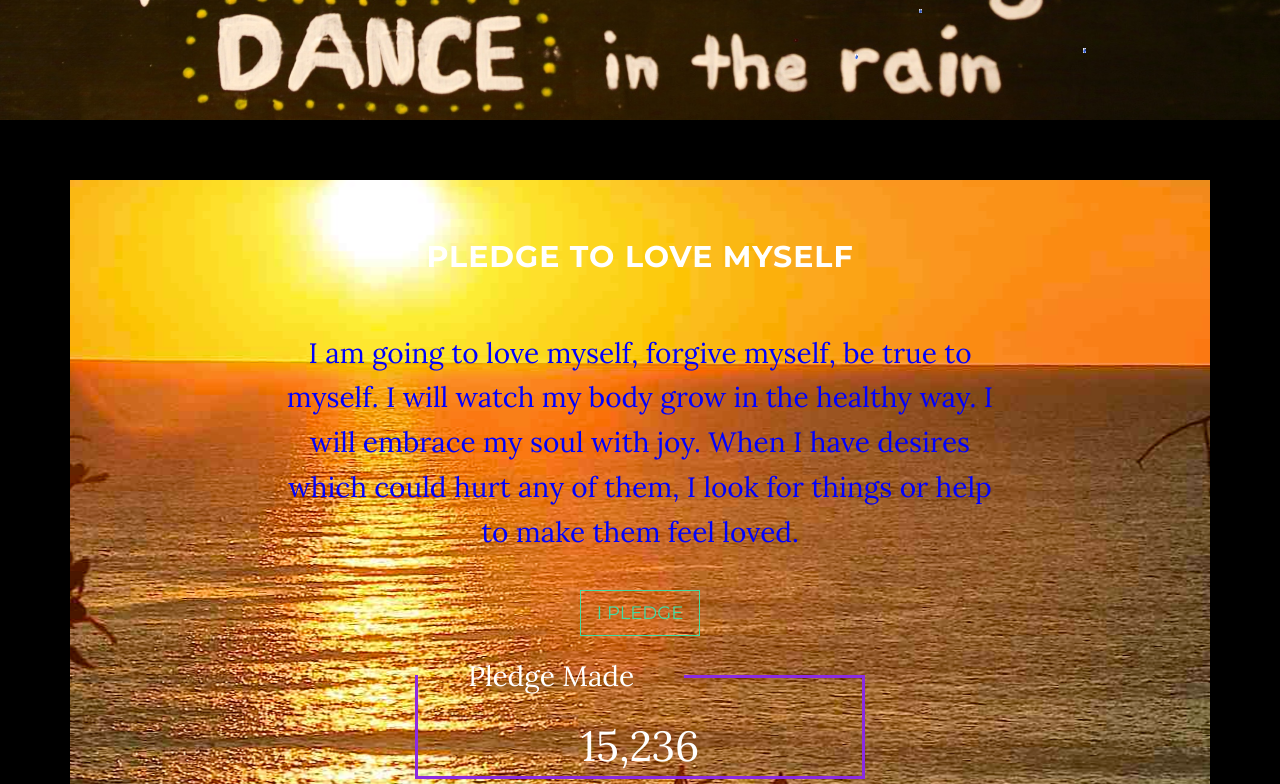
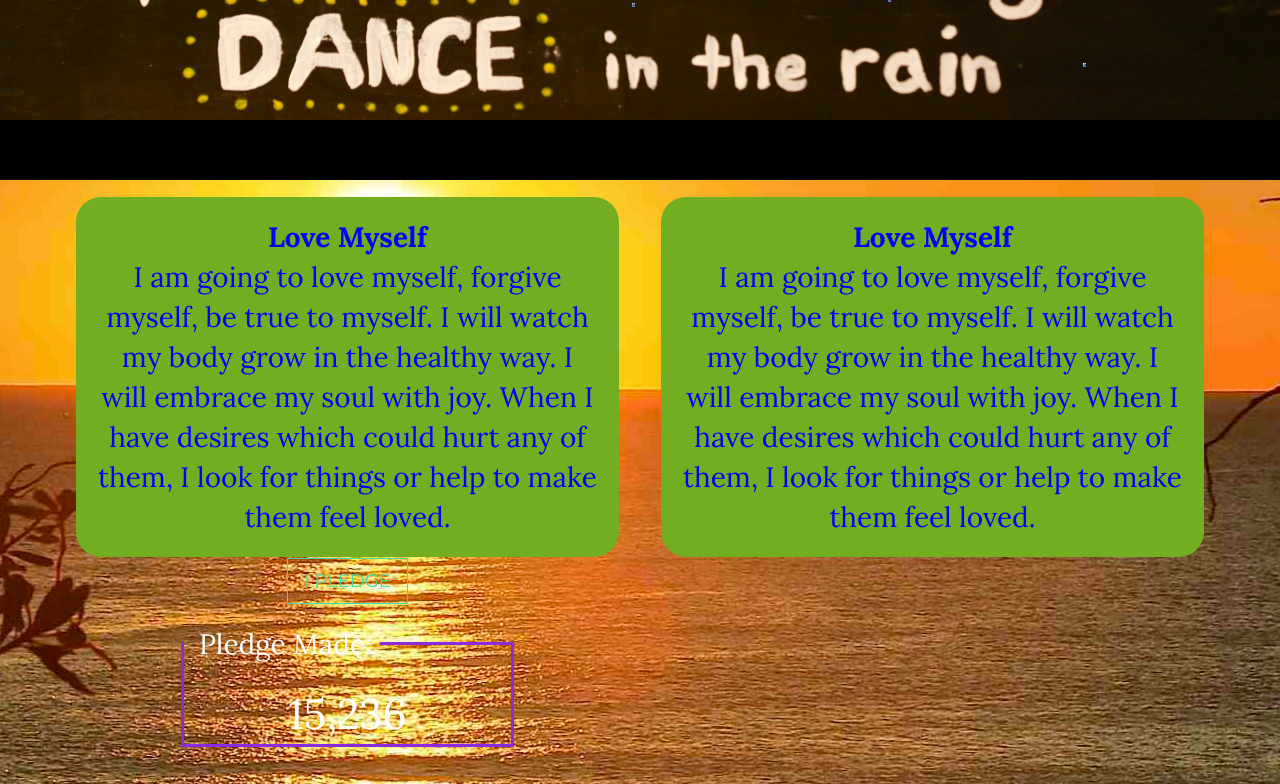
Before and after one commit to ding666/danceInTheRain, a plain HTML site: page index.html in a window 1280 px wide. Shown: the part 680-1464 px from the top of the page. Drawn offline with nearby package versions, Linux system fonts and the light colour scheme; no server answers; animation ran at ten frames a second.

Commit message:
made 2 columns in pledge sec work

```diff
--- a/css/main.css
+++ b/css/main.css
@@ -45,7 +45,7 @@ canvas {
 .sub-topic {
 	/*font-family: playFiarBold;*/
 	text-shadow: 2px 2px aliceblue;
-	font-size:2em;
+	font-size:1em;
 	color: navy;
 }
 
@@ -58,6 +58,11 @@ canvas {
 .pledge {
   color: blue;
   font-size: 2em;
+      border-radius: 25px;
+    background: #73AD21;
+    padding: 20px;
+    /*width: 200px;
+    height: 150px; */
 }
 
 .pledgeNum {
--- a/index.html
+++ b/index.html
@@ -8,7 +8,14 @@
     <meta name="viewport" content="width=device-width, initial-scale=1">
     <meta name="description" content="">
     <meta name="author" content="melodyding Ding">
-    <link href="vendor/bootstrap/css/bootstrap.min.css" rel="stylesheet">
+    <!--<link href="vendor/bootstrap/css/bootstrap.min.css" rel="stylesheet">-->
+    <link rel="stylesheet" href="https://maxcdn.bootstrapcdn.com/bootstrap/3.3.7/css/bootstrap.min.css" integrity="sha384-BVYiiSIFeK1dGmJRAkycuHAHRg32OmUcww7on3RYdg4Va+PmSTsz/K68vbdEjh4u"
+        crossorigin="anonymous">
+    <!--<link rel="stylesheet" href="https://maxcdn.bootstrapcdn.com/bootstrap/4.0.0-alpha.6/css/bootstrap.min.css" integrity="sha384-rwoIResjU2yc3z8GV/NPeZWAv56rSmLldC3R/AZzGRnGxQQKnKkoFVhFQhNUwEyJ"
+        crossorigin="anonymous">-->
+
+
+
 
     <!-- Custom Fonts -->
     <link href="vendor/font-awesome/css/font-awesome.min.css" rel="stylesheet" type="text/css">
@@ -19,18 +26,35 @@
     <title>Dancing In The Rain</title>
     <link rel="stylesheet" href="css/main.css" />
     <script src="https://ajax.googleapis.com/ajax/libs/jquery/3.1.1/jquery.min.js"></script>
+    <!--<script src="https://code.jquery.com/jquery-3.2.1.min.js" integrity="sha256-hwg4gsxgFZhOsEEamdOYGBf13FyQuiTwlAQgxVSNgt4="
+        crossorigin="anonymous"></script>-->
     <script src="https://ajax.googleapis.com/ajax/libs/angularjs/1.6.3/angular.min.js"></script>
-    <script src="vendor/bootstrap/js/bootstrap.min.js"></script>
+
+    <!--<script src="vendor/bootstrap/js/bootstrap.min.js"></script>-->
+    <script src="//maxcdn.bootstrapcdn.com/bootstrap/3.3.7/js/bootstrap.min.js" integrity="sha384-Tc5IQib027qvyjSMfHjOMaLkfuWVxZxUPnCJA7l2mCWNIpG9mGCD8wGNIcPD7Txa"
+        crossorigin="anonymous"></script>
+
+
     <script src="vendor/bootstrap/js/ui-bootstrap-tpls-2.5.0.min.js"></script>
+
+    <!--<script src="https://code.jquery.com/jquery-3.1.1.slim.min.js" integrity="sha384-A7FZj7v+d/sdmMqp/nOQwliLvUsJfDHW+k9Omg/a/EheAdgtzNs3hpfag6Ed950n"
+        crossorigin="anonymous"></script>
+    <script src="https://cdnjs.cloudflare.com/ajax/libs/tether/1.4.0/js/tether.min.js" integrity="sha384-DztdAPBWPRXSA/3eYEEUWrWCy7G5KFbe8fFjk5JAIxUYHKkDx6Qin1DkWx51bBrb"
+        crossorigin="anonymous"></script>
+    <script src="https://maxcdn.bootstrapcdn.com/bootstrap/4.0.0-alpha.6/js/bootstrap.min.js" integrity="sha384-vBWWzlZJ8ea9aCX4pEW3rVHjgjt7zpkNpZk+02D9phzyeVkE+jo0ieGizqPLForn"
+        crossorigin="anonymous"></script>-->
 
     <script src="js/rain2.js"></script>
     <script src="js/app.js"></script>
+
 </head>
 
 <body onload="init()" id="page-top" data-spy="scroll" data-target=".navbar-fixed-top">
 
     <!-- Navigation -->
+    <!--<nav class="navbar navbar-default" role="navigation">-->
     <nav class="navbar navbar-custom navbar-fixed-top" role="navigation">
+
         <div class="container">
             <div class="navbar-header">
                 <button type="button" class="navbar-toggle" data-toggle="collapse" data-target=".navbar-main-collapse">
@@ -87,17 +111,22 @@
     </header>
 
     <!-- Pledge Section -->
-    <section id="pledge" class="container content-section text-center" style="padding-top: 60px;">
+
+    <section id="pledge" class="content-section text-center" style="padding-top: 60px;">
+        <!--<section id="pledge" class="container content-section text-center" style="padding-top: 60px;">-->
+
         <div class="pledge-section">
+            <div class="container">
                 <div class="row">
-                <div class="col-lg-8 col-lg-offset-2">
-                    <h2 style="padding-top: 2em">Pledge To Love Myself</h2>
+                    <!--<div class="col-lg-8 col-lg-offset-2">-->
+                    <div class="col-lg-6">
+
                         <div style="padding: 3% 1% 1px 1%">
-                        <p class="pledge">
-                            I am going to love myself, forgive myself, be true to myself. I will watch my body grow in the healthy way. I will embrace
-                            my soul with joy. When I have desires which could hurt any of them, I look for things or help
-                            to make them feel loved.
-                        </p>
+                            <div class="pledge">
+                                <b>Love Myself</b><br> I am going to love myself, forgive myself, be true to myself. I will
+                                watch my body grow in the healthy way. I will embrace my soul with joy. When I have desires
+                                which could hurt any of them, I look for things or help to make them feel loved.
+                            </div>
                         </div>
                         <button class="btn btn-default btn-lg">I pledge</button>
                         <br><br>
@@ -106,8 +135,7 @@
 
                                 <legend>Pledge Made</legend>
 
-                            <div class="pledgeNum">15,236
-                                <div>
+                                <div class="pledgeNum">15,236</div>
                             </fieldset>
                         </div>
 
@@ -123,8 +151,18 @@
 
                                 <legend>Pledge Made</legend>
 
-                                <div class="pledgeNum">2,248 <br />
+                                <div class="pledgeNum">2,248 <br /></div>
                             </fieldset>
+                        </div>
+                    </div>
+
+                    <div class="col-lg-6">
+                        <div style="padding: 3% 1% 1px 1%">
+                            <div class="pledge">
+                                <b>Love Myself</b><br> I am going to love myself, forgive myself, be true to myself. I will
+                                watch my body grow in the healthy way. I will embrace my soul with joy. When I have desires
+                                which could hurt any of them, I look for things or help to make them feel loved.
+                            </div>
                         </div>
                     </div>
                 </div>
```
Lines whose indentation alone changed are shown as unchanged.
